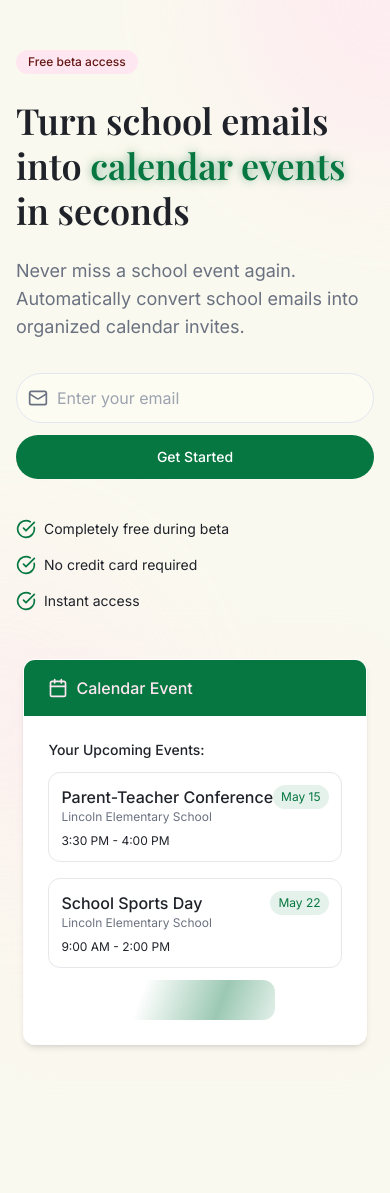
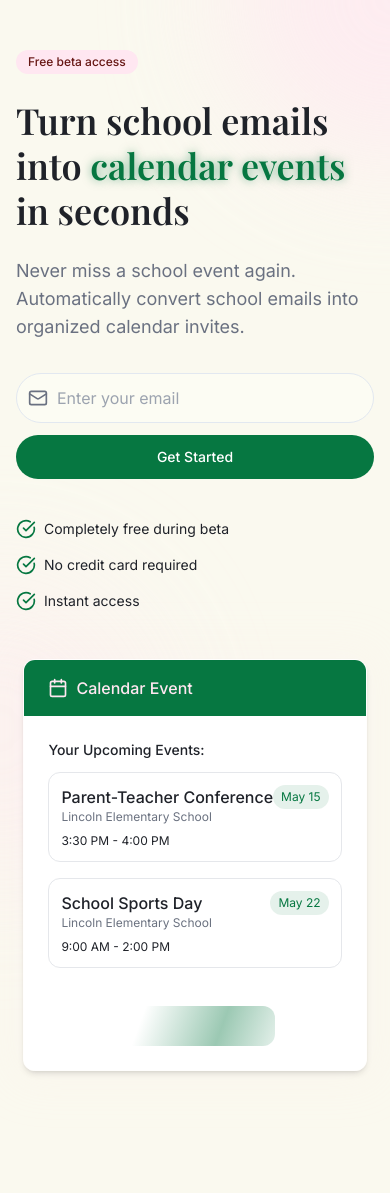
Before and after one commit to ollibe1311/diary-date-project, a React (Vite) app: page / in a window 390 px wide. Shown: the top 1193 px of the page. Built offline with nearby package versions, Linux system fonts and the light colour scheme.

Commit message:
Fix: HeroSection responsiveness
The hero section's size will remain consistent across different screen sizes during transitions.

```diff
--- a/src/components/HeroSection.tsx
+++ b/src/components/HeroSection.tsx
@@ -142,8 +142,9 @@ const HeroSection = () => {
                   <span className="font-medium">{animationState === 'email' ? 'School Email' : 'Calendar Event'}</span>
                 </div>
                 <div className="p-6 bg-white">
+                  <div className="min-h-[250px]"> {/* Fixed height container */}
                     {animationState === 'email' ? (
-                    <div className="transition-opacity duration-500 opacity-100">
+                      <div className="transition-opacity duration-500 opacity-100 h-full">
                         <div className="text-sm font-medium mb-2">From: Lincoln Elementary School</div>
                         <div className="text-sm mb-2">Subject: Upcoming School Events for May</div>
                         <div className="h-px bg-gray-200 w-full mb-3"></div>
@@ -156,7 +157,7 @@ const HeroSection = () => {
                         </ul>
                       </div>
                     ) : (
-                    <div className="transition-opacity duration-500 opacity-100">
+                      <div className="transition-opacity duration-500 opacity-100 h-full">
                         <div className="text-sm font-medium mb-3">Your Upcoming Events:</div>
                         <div className="space-y-4 mb-3">
                           <div className="p-3 border border-gray-200 rounded-lg">
@@ -186,8 +187,9 @@ const HeroSection = () => {
                         </div>
                       </div>
                     )}
+                  </div>
 
-                  <div className="flex justify-center">
+                  <div className="flex justify-center mt-4">
                     <div className="shine h-10 w-40 rounded-lg"></div>
                   </div>
                 </div>
```
Lines whose indentation alone changed are shown as unchanged.
